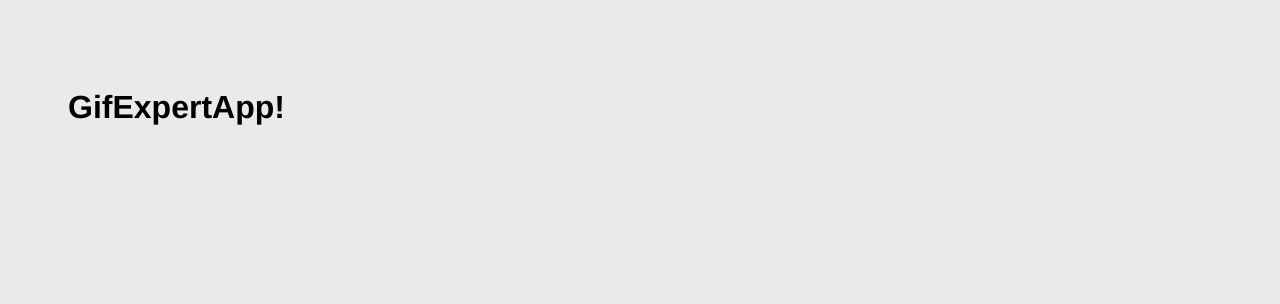
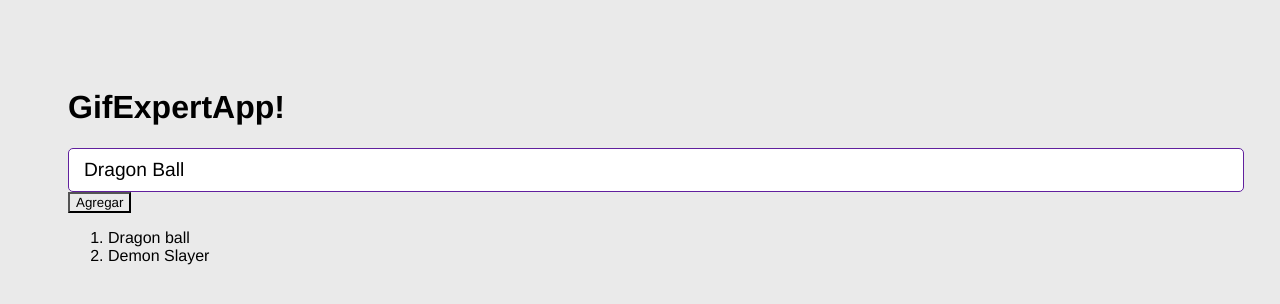
Before and after one commit to lucho-krs/gif-expert-app, a React (Vite) app: page / in a window 1280 px wide. Shown: the top 304 px of the page. Built offline with nearby package versions, Linux system fonts and the light colour scheme.

Commit message:
Se agrega componente de agregar categoria

```diff
--- a/src/GifExpertApp.jsx
+++ b/src/GifExpertApp.jsx
@@ -1,12 +1,34 @@
-export const GifExpertApp = () => {
+import { useState } from 'react';
+import { AddCategory } from './components/AddCategory';
+
+export const GifExpertApp = ({ cateogry }) => {
+
+    const [categories, setCategories] = useState(['Dragon ball', 'Demon Slayer'])
+
+    const onAddCategory = () => {
+
+        setCategories([ ...categories, 'Naturo' ])
+
+    }
+
     return (
         <>
             {/* Titulo */}
             <h1> GifExpertApp! </h1>
 
             {/* Input */}
+            <AddCategory />
 
             {/* Listado de Gif */}
+            <button onClick={ onAddCategory }>Agregar</button>
+            <ol>
+                {
+                    categories.map( category => {
+                        return <li key={ category }>{ category }</li>
+                    })
+                }
+            </ol>
         </>
     )
+
 }
--- /dev/null
+++ b/src/components/AddCategory.jsx
@@ -0,0 +1,25 @@
+import { useState } from "react"
+
+export const AddCategory = () => {
+
+    const [ inputValue, setInputValue ] = useState( 'Dragon Ball' )
+
+    const onInputChange = (event) => {
+        setInputValue( event.target.value )
+    }
+
+    const onSubmit = (event) => {
+        event.preventDefault()
+    }
+
+    return (
+        <form onSubmit={ ( event ) => onSubmit( event ) }>
+            <input
+                type="text"
+                placeholder="Buscar gifs"
+                value={ inputValue }
+                onChange={ onInputChange }
+            />
+        </form>
+    )
+}
```
Lines whose indentation alone changed are shown as unchanged.
